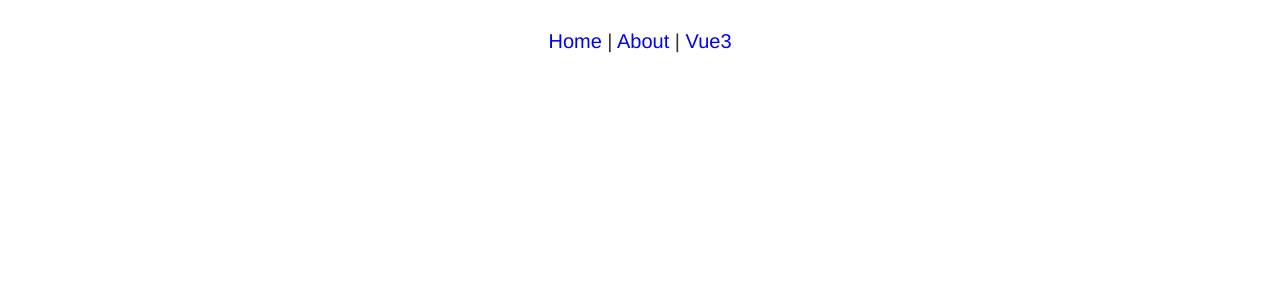
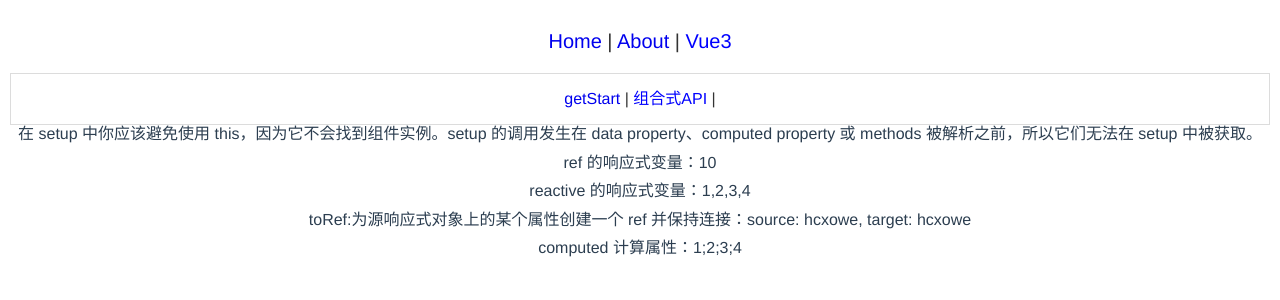
Before and after one commit to hcxowe/vite-getStart, a Vue app: page /#/vue3/composition in a window 1280 px wide. Before the commit this address had no page. Shown: the top 300 px of the page. Built offline with nearby package versions, Linux system fonts and the light colour scheme.

Commit message:
vue3 单文件组件，插件功能测试

```diff
--- a/src/main.ts
+++ b/src/main.ts
@@ -2,6 +2,7 @@ import { createApp } from 'vue'
 import App from './App.vue'
 import { createPinia } from 'pinia'
 import router from './router/index'
+import i18n from './plugins/i18n'
 import './styles/index.css'
 
-createApp(App).use(createPinia()).use(router).mount('#app')
+createApp(App).use(createPinia()).use(router).use(i18n).mount('#app')
--- /dev/null
+++ b/src/plugins/i18n.ts
@@ -0,0 +1,14 @@
+const greetings = {
+    hello: '你好！',
+    goodjob: '干的漂亮'
+}
+
+export default {
+    install: (app: any, options: any) => {
+        app.provide('i18n', greetings)
+
+        app.config.globalProperties.$translate = (key: string) => { return greetings[key] }
+
+        // 插件可以使用 app 所有功能: mixin directive 等
+    }
+}
--- a/src/views/Home.vue
+++ b/src/views/Home.vue
@@ -1,7 +1,7 @@
 <template>
     <h1 class="title">Vue3 + TypeScript + Vite + Pinia2 + Vue-Router4 + lodash</h1>
     <p>{{ '账号：' + userStore.username + ' 密码: ' + userStore.password }}</p>
-    <p class="version-title">项目版本： {{ env.VITE_APP_TITLE + env.VITE_APP_VERSION }}</p>
+    <p>项目版本： {{ env.VITE_APP_TITLE + env.VITE_APP_VERSION }}</p>
 </template>
 
 <script setup lang="ts">
@@ -17,13 +17,10 @@ onMounted(() => {
 })
 </script>
 
-<style>
+<style scoped>
 .title {
     color: blue;
     margin-bottom: 10px;
-}
-
-.version-title {
-    border: 1px solid var(borderColor);
+    border: 1px solid var(--borderColor);
 }
 </style>
--- a/src/views/Vue3Study.vue
+++ b/src/views/Vue3Study.vue
@@ -1,12 +1,33 @@
 <template>
-    <div class="nav">
+    <div class="nav" @click="onNavClick">
         <router-link to="getStart">getStart</router-link> |
+        <router-link to="composition">组合式API</router-link> |
     </div>
 
     <div>
         <router-view></router-view>
     </div>
 </template>
+
+<script setup lang="ts">
+import { provide, ref } from 'vue'
+
+/* 尽可能将对响应式 property 的所有修改限制在定义 provide 的组件内部， 如果要在 inject 组件中修改值，可以传递修改方法 */
+
+// 传递响应式数据
+const clickCount = ref(0)
+provide('navClickCount', clickCount)
+
+// 传递响应式数据修改方法
+const onNavClick = () => {
+    clickCount.value++
+}
+provide('navClickFun', onNavClick)
+
+// 传递非响应式数据
+const vuemsg = 'this is the provide msg!'
+provide('vue3message', vuemsg)
+</script>
 
 <style scoped>
 .nav {
--- /dev/null
+++ b/src/views/vue3Views/CompositionAPI.vue
@@ -0,0 +1,56 @@
+<template>
+    <p>在 setup 中你应该避免使用 this，因为它不会找到组件实例。setup 的调用发生在 data property、computed property 或 methods 被解析之前，所以它们无法在 setup 中被获取。</p>
+
+    <p style="margin: 10px;" @click="count++">ref 的响应式变量：{{ count }}</p>
+    <p style="margin: 10px;" @click="onAddListItem">reactive 的响应式变量：{{ list.join() }}</p>
+    <p style="margin: 10px;" @click="username = usernameAry[Math.floor(Math.random() * 4)]">toRef:为源响应式对象上的某个属性创建一个 ref 并保持连接：{{ `source: ${infos.username}, target: ${username}` }}</p>
+    <p style="margin: 10px;">computed 计算属性：{{ listShow }}</p>
+</template>
+
+<script setup lang="ts">
+import { ref, reactive, toRef, toRefs, onMounted, watch, computed } from 'vue'
+
+// 响应式变量
+const count = ref<number>(0)
+const list  = reactive<number[]>([1, 2, 3, 4])
+const infos = reactive({
+    username: 'hcxowe',
+    age: 33,
+    isAdmin: true,
+    others: {
+        brothday: '1989-01-25',
+        xingzuo: '摩羯座'
+    },
+    hobby: ['read', 'game', 'sleep']
+})
+const usernameAry: string[] = ['hcxowe', 'ksea', 'yun', 'dh']
+
+// 创建 infos.username 的 ref 对象， username与infos.name保持连接
+const username = toRef(infos, 'username')
+
+// toRefs 将响应式对象转换为普通对象，其中结果对象的每个 property 都是指向原始对象相应 property 的 ref
+// 其实就是 toRef 的批量操作
+const { age, isAdmin, hobby } = toRefs(infos)
+
+
+
+// 方法
+const onAddListItem = () => {
+    list.push(Math.floor(Math.random() * 100))
+}
+
+// 生命周期钩子
+onMounted(() => {
+    count.value = 10
+})
+
+// 计算属性
+const listShow = computed(() => {
+    return list.join(';')
+})
+
+// 监听
+watch(count, (newValue, oldVlaue) => {
+    console.log(`conter: ${oldVlaue} => ${newValue}`)
+})
+</script>
--- a/src/views/vue3Views/GetStart.vue
+++ b/src/views/vue3Views/GetStart.vue
@@ -1,3 +1,33 @@
 <template>
-    <div>getstart</div>
+    <div ref="provideEl">祖先组件传递的非响应式数据：{{ message }}</div>
+    <div>祖先组件传递的响应式数据：路由导航点击次数：{{ clickcount }}次</div>
+    <div>插件中注入的i18n数据：{{ greetingShow }}</div>
 </template>
+
+<script setup lang="ts">
+import { inject, ref, onMounted } from 'vue'
+
+const provideEl = ref(null)
+
+onMounted(() => {
+    console.log(provideEl.value)
+})
+
+const clickcount    = inject('navClickCount')
+const message       = inject('vue3message')
+
+interface greetingObj {
+    [name: string]: string
+}
+
+// 获取由插件注入的数据
+const i18nGreeting: greetingObj | undefined = inject('i18n')
+let greetingShow: string = ''
+
+if (typeof i18nGreeting != 'undefined') {
+    for (let key in i18nGreeting) {
+        greetingShow += key + '：' + i18nGreeting[key] + ';'
+    }
+}
+
+</script>
```
Also changed, not shown: src/router/index.ts (+5 -4 lines).
